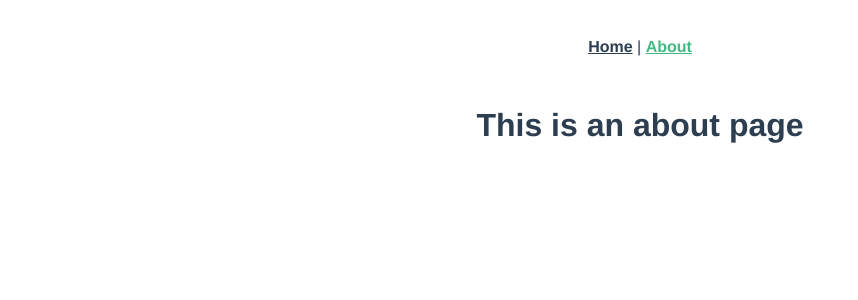
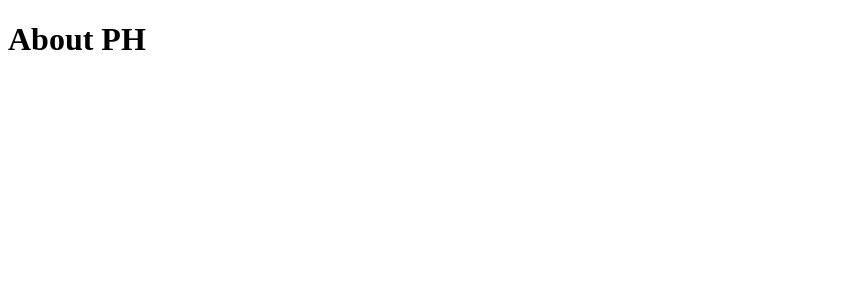
Before and after one commit to pheliperocha/pheliperocha.com, a Vue app: page /about in a window 1280 px wide. Shown: the top 300 px of the page, without its empty margins (0-858 px from the left). Built offline with nearby package versions, Linux system fonts and the light colour scheme.

Commit message:
chore: Cleaning Vue boilerplates

```diff
--- a/public/index.html
+++ b/public/index.html
@@ -9,7 +9,7 @@
   </head>
   <body>
     <noscript>
-      <strong>We're sorry but ph doesn't work properly without JavaScript enabled. Please enable it to continue.</strong>
+      <strong>We're sorry but this page doesn't work properly without JavaScript enabled. Please enable it to continue.</strong>
     </noscript>
     <div id="app"></div>
     <!-- built files will be auto injected -->
--- a/src/App.vue
+++ b/src/App.vue
@@ -1,29 +1,9 @@
 <template>
   <div id="app">
-    <div id="nav">
-      <router-link to="/">Home</router-link> |
-      <router-link to="/about">About</router-link>
-    </div>
     <router-view/>
   </div>
 </template>
 
 <style lang="scss">
-#app {
-  font-family: 'Avenir', Helvetica, Arial, sans-serif;
-  -webkit-font-smoothing: antialiased;
-  -moz-osx-font-smoothing: grayscale;
-  text-align: center;
-  color: #2c3e50;
-}
-#nav {
-  padding: 30px;
-  a {
-    font-weight: bold;
-    color: #2c3e50;
-    &.router-link-exact-active {
-      color: #42b983;
-    }
-  }
-}
+
 </style>
--- a/src/components/HelloWorld.vue
+++ b/src/components/HelloWorld.vue
@@ -1,61 +1,16 @@
 <template>
-  <div class="hello">
-    <h1>{{ msg }}</h1>
-    <p>
-      For guide and recipes on how to configure / customize this project,<br>
-      check out the
-      <a href="https://cli.vuejs.org" target="_blank" rel="noopener">vue-cli documentation</a>.
-    </p>
-    <h3>Installed CLI Plugins</h3>
-    <ul>
-      <li><a href="https://github.com/vuejs/vue-cli/tree/dev/packages/%40vue/cli-plugin-babel" target="_blank" rel="noopener">babel</a></li>
-      <li><a href="https://github.com/vuejs/vue-cli/tree/dev/packages/%40vue/cli-plugin-typescript" target="_blank" rel="noopener">typescript</a></li>
-      <li><a href="https://github.com/vuejs/vue-cli/tree/dev/packages/%40vue/cli-plugin-pwa" target="_blank" rel="noopener">pwa</a></li>
-      <li><a href="https://github.com/vuejs/vue-cli/tree/dev/packages/%40vue/cli-plugin-unit-mocha" target="_blank" rel="noopener">unit-mocha</a></li>
-      <li><a href="https://github.com/vuejs/vue-cli/tree/dev/packages/%40vue/cli-plugin-e2e-nightwatch" target="_blank" rel="noopener">e2e-nightwatch</a></li>
-    </ul>
-    <h3>Essential Links</h3>
-    <ul>
-      <li><a href="https://vuejs.org" target="_blank" rel="noopener">Core Docs</a></li>
-      <li><a href="https://forum.vuejs.org" target="_blank" rel="noopener">Forum</a></li>
-      <li><a href="https://chat.vuejs.org" target="_blank" rel="noopener">Community Chat</a></li>
-      <li><a href="https://twitter.com/vuejs" target="_blank" rel="noopener">Twitter</a></li>
-      <li><a href="https://news.vuejs.org" target="_blank" rel="noopener">News</a></li>
-    </ul>
-    <h3>Ecosystem</h3>
-    <ul>
-      <li><a href="https://router.vuejs.org" target="_blank" rel="noopener">vue-router</a></li>
-      <li><a href="https://vuex.vuejs.org" target="_blank" rel="noopener">vuex</a></li>
-      <li><a href="https://github.com/vuejs/vue-devtools#vue-devtools" target="_blank" rel="noopener">vue-devtools</a></li>
-      <li><a href="https://vue-loader.vuejs.org" target="_blank" rel="noopener">vue-loader</a></li>
-      <li><a href="https://github.com/vuejs/awesome-vue" target="_blank" rel="noopener">awesome-vue</a></li>
-    </ul>
+  <div>
+    PH
   </div>
 </template>
 
 <script lang="ts">
-import { Component, Prop, Vue } from 'vue-property-decorator';
+import { Component, Vue } from 'vue-property-decorator';
 
 @Component
-export default class HelloWorld extends Vue {
-  @Prop() private msg!: string;
-}
+export default class HelloWorld extends Vue {}
 </script>
 
-<!-- Add "scoped" attribute to limit CSS to this component only -->
 <style scoped lang="scss">
-h3 {
-  margin: 40px 0 0;
-}
-ul {
-  list-style-type: none;
-  padding: 0;
-}
-li {
-  display: inline-block;
-  margin: 0 10px;
-}
-a {
-  color: #42b983;
-}
+
 </style>
--- a/src/views/About.vue
+++ b/src/views/About.vue
@@ -1,5 +1,5 @@
 <template>
   <div class="about">
-    <h1>This is an about page</h1>
+    <h1>About PH</h1>
   </div>
 </template>
--- a/src/views/Home.vue
+++ b/src/views/Home.vue
@@ -1,13 +1,12 @@
 <template>
   <div class="home">
-    <img alt="Vue logo" src="../assets/logo.png">
-    <HelloWorld msg="Welcome to Your Vue.js + TypeScript App"/>
+    <HelloWorld/>
   </div>
 </template>
 
 <script lang="ts">
 import { Component, Vue } from 'vue-property-decorator';
-import HelloWorld from '@/components/HelloWorld.vue'; // @ is an alias to /src
+import HelloWorld from '@/components/HelloWorld.vue';
 
 @Component({
   components: {
```
